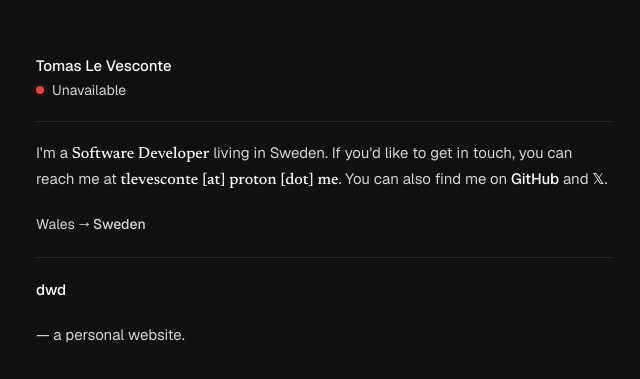
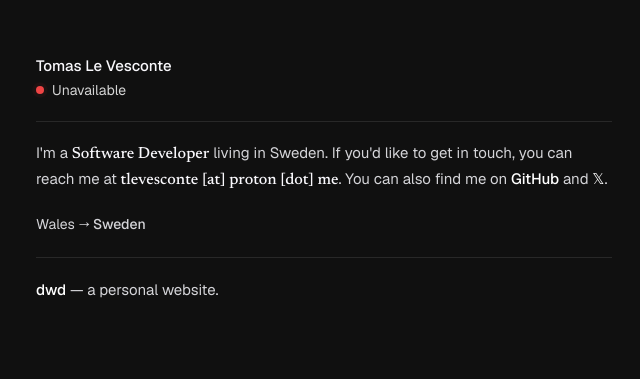
Before and after one commit to levesconte/www, a Next.js app: page / in a window 1280 px wide. Shown: the part 201-580 px from the top of the page, without its empty margins (316-956 px from the left). Built offline with nearby package versions, Linux system fonts and the light colour scheme.

Commit message:
Revert last change

```diff
--- a/app/page.tsx
+++ b/app/page.tsx
@@ -53,7 +53,7 @@ export default function Home() {
         <ul>
           <li className="prose prose-zinc text-pretty text-[15px] dark:prose-invert">
             <Hyperlink href="https://danwallacedrummer.com" text="dwd" />
-            <p> — a personal website.</p>
+            <span> — a personal website.</span>
           </li>
         </ul>
       </section>
```
